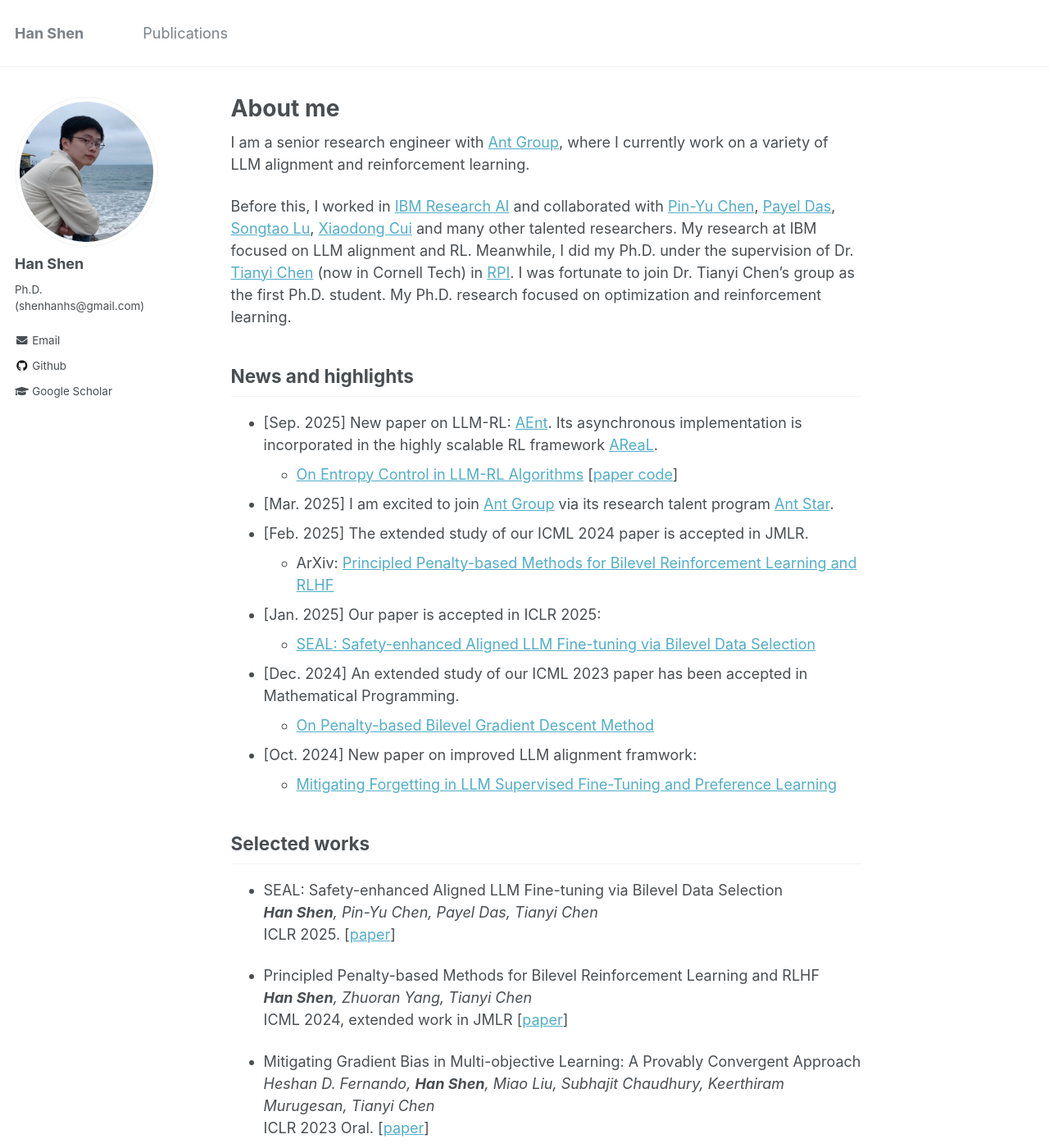
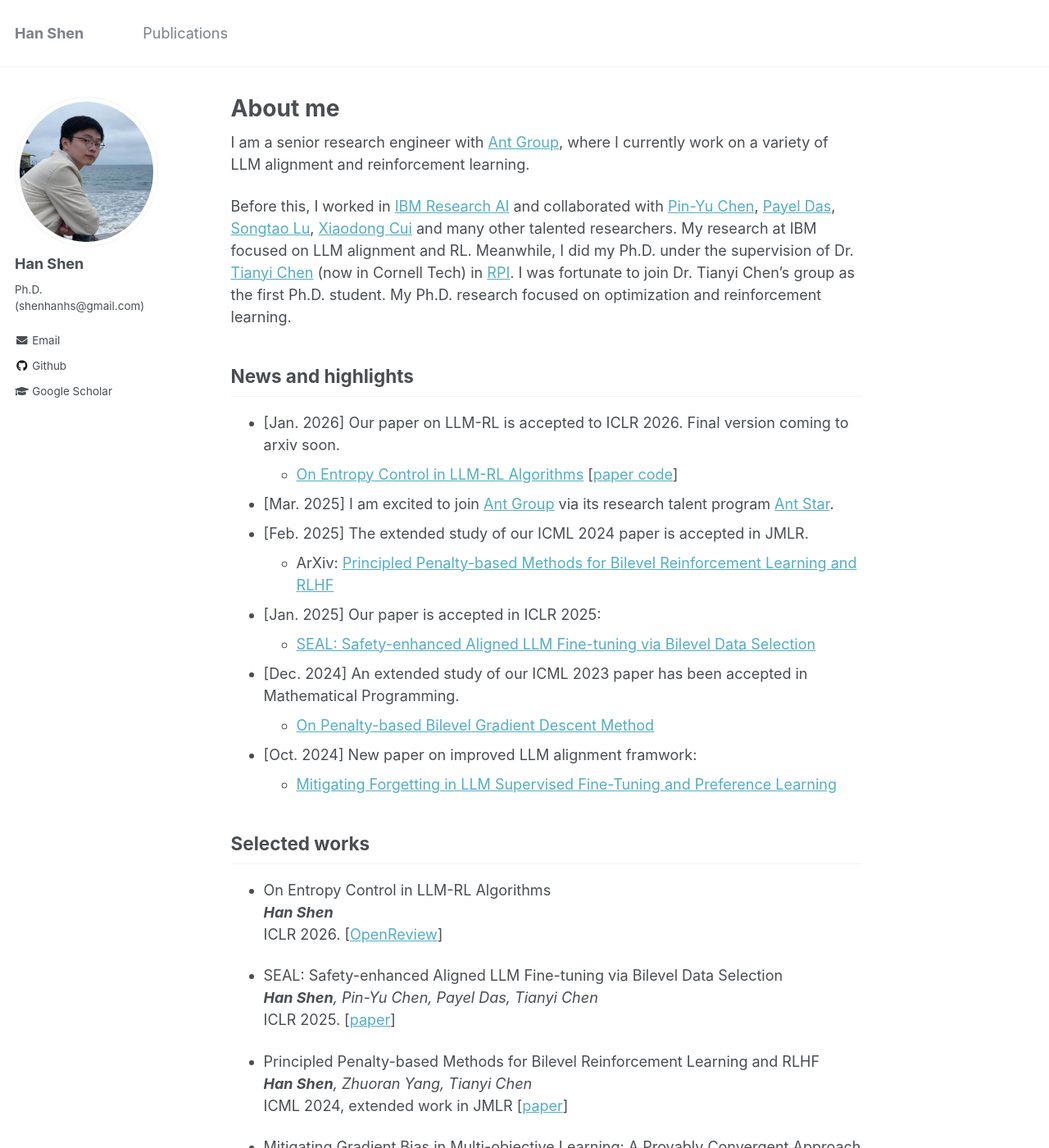
Before and after one commit to hanshen95/hanshen95.github.io, a Jekyll site: the page built from _pages/about.md, in a window 1280 px wide and 1400 px high. Shown: the whole window at 82% size. Built offline with Jekyll 4.4.1, drawn with Linux system fonts in a browser that asks for light colours.

Commit message:
Update about.md

```diff
--- a/_pages/about.md
+++ b/_pages/about.md
@@ -17,8 +17,8 @@ Before this, I worked in [IBM Research AI](https://research.ibm.com/artificial-i
 
 
 ## News and highlights
-* [Sep. 2025] New paper on LLM-RL: [AEnt](https://arxiv.org/abs/2509.03493). Its asynchronous implementation is incorporated in the highly scalable RL framework [AReaL](https://github.com/inclusionAI/AReaL/tree/main/recipe/AEnt).
-  * [On Entropy Control in LLM-RL Algorithms](https://arxiv.org/abs/2509.03493) [[paper code](https://github.com/antgroup/AEnt)]
+* [Jan. 2026] Our paper on LLM-RL is accepted to ICLR 2026. Final version coming to arxiv soon.
+  * [On Entropy Control in LLM-RL Algorithms](https://openreview.net/forum?id=LqazVN5epT) [[paper code](https://github.com/antgroup/AEnt)]
 * [Mar. 2025] I am excited to join [Ant Group](https://www.antgroup.com/en) via its research talent program [Ant Star](https://talent.antgroup.com/ant-star).
 * [Feb. 2025] The extended study of our ICML 2024 paper is accepted in JMLR.
   * ArXiv: [Principled Penalty-based Methods for Bilevel Reinforcement Learning and RLHF](https://arxiv.org/abs/2410.07471)
@@ -31,6 +31,10 @@ Before this, I worked in [IBM Research AI](https://research.ibm.com/artificial-i
 
 
 ## Selected works
+
+* On Entropy Control in LLM-RL Algorithms\
+  *<b>Han Shen</b>*\
+  ICLR 2026. [[OpenReview](https://openreview.net/forum?id=LqazVN5epT)]
 
 * SEAL: Safety-enhanced Aligned LLM Fine-tuning via Bilevel Data Selection\
   *<b>Han Shen</b>, Pin-Yu Chen, Payel Das, Tianyi Chen*\
```
